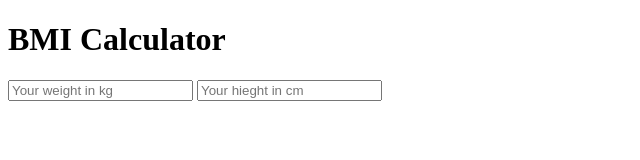
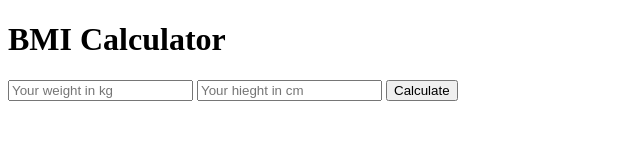
Before and after one commit to AugustEnhager/bmi_calculator_v2, a website: page src/index.html in a window 1280 px wide. Shown: the whole page, without its empty margins (0-640 px from the left). Drawn offline with Linux system fonts and the light colour scheme.

Commit message:
Adds Calculate button with test

```diff
--- a/src/index.html
+++ b/src/index.html
@@ -10,5 +10,6 @@
     <h1>BMI Calculator</h1>
     <input type="text" id="weight" placeholder="Your weight in kg" />
     <input type="text" id="height" placeholder="Your hieght in cm" />
+    <button id="Calculate">Calculate</button>
   </body>
 </html>
```
Also changed, not shown: cypress/integration/userCanCheckTheirBmi.feature.js (+4 -3 lines).
